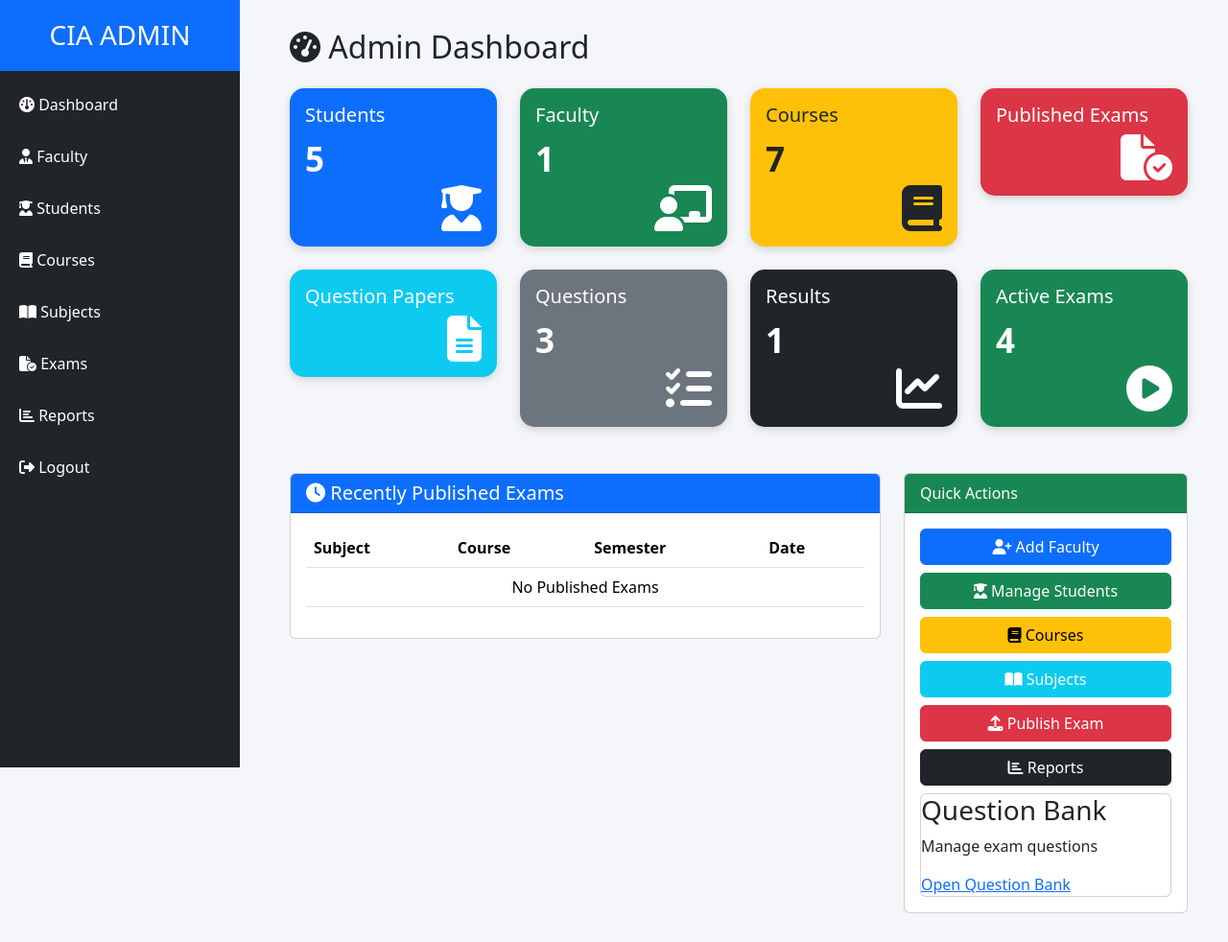
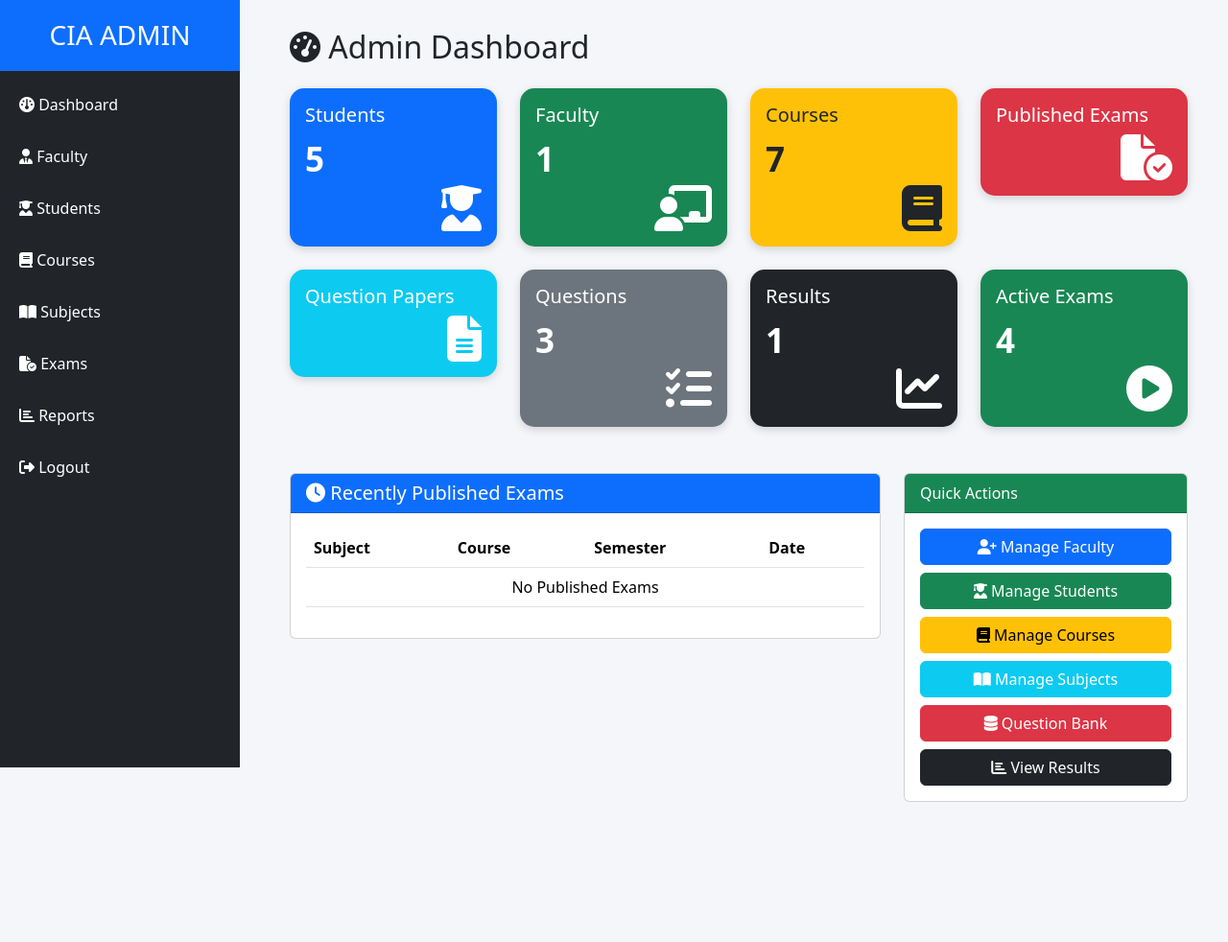
Before and after one commit to narsingraolingampally-del/CIA_Project3, a Django app: page /admin-panel/ in a window 1280 px wide. Shown: the whole page at 96% size. After the commit the page ends 836 px from the top, so only its background shows below. Run offline with Django 5.2, Linux system fonts and the light colour scheme; a user stored in the database is signed in; data comes from the database, SQL or seed files in the repository.

Commit message:
updated dashboard

```diff
--- a/quiz/templates/admin_panel/dashboard.html
+++ b/quiz/templates/admin_panel/dashboard.html
@@ -14,75 +14,43 @@
     <div class="row">
 
         <div class="col-lg-3 col-md-6 mb-4">
-
             <div class="card dashboard-card bg-primary text-white">
-
                 <div class="card-body">
-
                     <h5>Students</h5>
-
                     <div class="count">{{ student_count }}</div>
-
                     <i class="fas fa-user-graduate fa-3x float-end"></i>
-
                 </div>
-
             </div>
-
         </div>
 
         <div class="col-lg-3 col-md-6 mb-4">
-
             <div class="card dashboard-card bg-success text-white">
-
                 <div class="card-body">
-
                     <h5>Faculty</h5>
-
                     <div class="count">{{ faculty_count }}</div>
-
                     <i class="fas fa-chalkboard-teacher fa-3x float-end"></i>
-
                 </div>
-
             </div>
-
         </div>
 
         <div class="col-lg-3 col-md-6 mb-4">
-
             <div class="card dashboard-card bg-warning text-dark">
-
                 <div class="card-body">
-
                     <h5>Courses</h5>
-
                     <div class="count">{{ course_count }}</div>
-
                     <i class="fas fa-book fa-3x float-end"></i>
-
                 </div>
-
             </div>
-
         </div>
 
         <div class="col-lg-3 col-md-6 mb-4">
-
             <div class="card dashboard-card bg-danger text-white">
-
                 <div class="card-body">
-
                     <h5>Published Exams</h5>
-
                     <div class="count">{{ published_exam_count }}</div>
-
                     <i class="fas fa-file-circle-check fa-3x float-end"></i>
-
                 </div>
-
             </div>
-
         </div>
 
     </div>
@@ -90,95 +58,60 @@
     <div class="row">
 
         <div class="col-lg-3 col-md-6 mb-4">
-
             <div class="card dashboard-card bg-info text-white">
-
                 <div class="card-body">
-
                     <h5>Question Papers</h5>
-
                     <div class="count">{{ paper_count }}</div>
-
                     <i class="fas fa-file-lines fa-3x float-end"></i>
-
                 </div>
-
             </div>
-
         </div>
 
         <div class="col-lg-3 col-md-6 mb-4">
-
             <div class="card dashboard-card bg-secondary text-white">
-
                 <div class="card-body">
-
                     <h5>Questions</h5>
-
                     <div class="count">{{ question_count }}</div>
-
                     <i class="fas fa-list-check fa-3x float-end"></i>
-
                 </div>
-
             </div>
-
         </div>
 
         <div class="col-lg-3 col-md-6 mb-4">
-
             <div class="card dashboard-card bg-dark text-white">
-
                 <div class="card-body">
-
                     <h5>Results</h5>
-
                     <div class="count">{{ result_count }}</div>
-
                     <i class="fas fa-chart-line fa-3x float-end"></i>
-
                 </div>
-
             </div>
-
         </div>
 
         <div class="col-lg-3 col-md-6 mb-4">
-
             <div class="card dashboard-card bg-success text-white">
-
                 <div class="card-body">
-
                     <h5>Active Exams</h5>
-
                     <div class="count">{{ active_exam_count }}</div>
-
                     <i class="fas fa-circle-play fa-3x float-end"></i>
-
                 </div>
-
             </div>
-
         </div>
 
     </div>
 
     <div class="row mt-4">
 
+        <!-- Recently Published Exams -->
+
         <div class="col-lg-8">
 
             <div class="card">
 
                 <div class="card-header bg-primary text-white">
-
                     <h5 class="mb-0">
-
                         <i class="fas fa-clock"></i>
-
                         Recently Published Exams
-
                     </h5>
-
                 </div>
 
                 <div class="card-body">
@@ -186,19 +119,12 @@
                     <table class="table table-hover">
 
                         <thead>
-
                             <tr>
-
                                 <th>Subject</th>
-
                                 <th>Course</th>
-
                                 <th>Semester</th>
-
                                 <th>Date</th>
-
                             </tr>
-
                         </thead>
 
                         <tbody>
@@ -206,27 +132,18 @@
                         {% for exam in exams %}
 
                             <tr>
-
                                 <td>{{ exam.subject }}</td>
-
                                 <td>{{ exam.course }}</td>
-
                                 <td>{{ exam.semester }}</td>
-
                                 <td>{{ exam.exam_date }}</td>
-
                             </tr>
 
                         {% empty %}
 
                             <tr>
-
                                 <td colspan="4" class="text-center">
-
                                     No Published Exams
-
                                 </td>
-
                             </tr>
 
                         {% endfor %}
@@ -241,14 +158,14 @@
 
         </div>
 
+        <!-- Quick Actions -->
+
         <div class="col-lg-4">
 
             <div class="card">
 
                 <div class="card-header bg-success text-white">
-
                     Quick Actions
-
                 </div>
 
                 <div class="card-body">
@@ -256,60 +173,34 @@
                     <div class="d-grid gap-2">
 
                         <a href="{% url 'manage_faculty' %}" class="btn btn-primary">
-
                             <i class="fas fa-user-plus"></i>
-
-                            Add Faculty
-
+                            Manage Faculty
                         </a>
 
                         <a href="{% url 'manage_students' %}" class="btn btn-success">
-
                             <i class="fas fa-user-graduate"></i>
-
                             Manage Students
-
                         </a>
 
                         <a href="{% url 'manage_courses' %}" class="btn btn-warning">
-
                             <i class="fas fa-book"></i>
-
-                            Courses
-
+                            Manage Courses
                         </a>
 
                         <a href="{% url 'manage_subjects' %}" class="btn btn-info text-white">
-
                             <i class="fas fa-book-open"></i>
-
-                            Subjects
-
+                            Manage Subjects
                         </a>
 
-                        <a href="{% url 'manage_exams' %}" class="btn btn-danger">
-
-                            <i class="fas fa-upload"></i>
-
-                            Publish Exam
-
+                        <a href="{% url 'question_bank' %}" class="btn btn-danger">
+                            <i class="fas fa-database"></i>
+                            Question Bank
                         </a>
 
-                        <a href="{% url 'admin_reports' %}" class="btn btn-dark">
-
+                        <a href="{% url 'view_results' %}" class="btn btn-dark">
                             <i class="fas fa-chart-bar"></i>
-
-                            Reports
-
+                            View Results
                         </a>
-                        <div class="card">
-    <h3>Question Bank</h3>
-    <p>Manage exam questions</p>
-
-    <a href="{% url 'question_bank' %}">
-        Open Question Bank
-    </a>
-</div>
 
                     </div>
 
--- a/quiz/urls.py
+++ b/quiz/urls.py
@@ -3,200 +3,272 @@
 from django.conf import settings
 from django.conf.urls.static import static
 
-
-
 from . import views
 
 urlpatterns = [
 
-    # ===================================
+    # =====================================================
     # HOME
-    # ===================================
+    # =====================================================
 
     path('', views.index_page, name='index'),
 
-    # ===================================
+    # =====================================================
     # LOGIN
-    # ===================================
+    # =====================================================
 
     path('faculty-login/', views.faculty_login, name='faculty_login'),
-
     path('student-login/', views.student_login, name='student_login'),
 
-    # ===================================
+    # =====================================================
     # DASHBOARDS
-    # ===================================
+    # =====================================================
 
-    path('student-dashboard/', views.student_dashboard, name='student_dashboard'),
     path(
-    'take-quiz/<int:exam_id>/',
-    views.take_quiz,
-    name='take_quiz'
-),
-path(
-    'submit-quiz/',
-    views.submit_quiz,
-    name='submit_quiz'
-),
+        'student-dashboard/',
+        views.student_dashboard,
+        name='student_dashboard'
+    ),
 
-    path('faculty-dashboard/', views.faculty_dashboard, name='faculty_dashboard'),
+    path(
+        'faculty-dashboard/',
+        views.faculty_dashboard,
+        name='faculty_dashboard'
+    ),
 
-    # ===================================
+    # =====================================================
+    # QUIZ
+    # =====================================================
+
+    path(
+        'take-quiz/<int:exam_id>/',
+        views.take_quiz,
+        name='take_quiz'
+    ),
+
+    path(
+        'submit-quiz/',
+        views.submit_quiz,
+        name='submit_quiz'
+    ),
+
+    # =====================================================
     # FACULTY MODULE
-    # ===================================
+    # =====================================================
 
-    path('view-questions/', views.view_questions, name='view_questions'),
+    path(
+        'view-questions/',
+        views.view_questions,
+        name='view_questions'
+    ),
 
-    path('upload-question-paper/', views.upload_question_paper, name='upload_question_paper'),
+    path(
+        'upload-question-paper/',
+        views.upload_question_paper,
+        name='upload_question_paper'
+    ),
 
+    path(
+        'view-results/',
+        views.view_results,
+        name='view_results'
+    ),
 
-    path('view-results/', views.view_results, name='view_results'),
+    path(
+        'publish-exam/<int:id>/',
+        views.publish_exam,
+        name='publish_exam'
+    ),
 
-    path('publish-exam/<int:id>/', views.publish_exam, name='publish_exam'),
+    path(
+        'delete-paper/<int:pk>/',
+        views.delete_paper,
+        name='delete_paper'
+    ),
 
-    path('delete-paper/<int:pk>/', views.delete_paper, name='delete_paper'),
+    # =====================================================
+    # ADMIN DASHBOARD
+    # =====================================================
 
-    # ===================================
-    # ADMIN PANEL
-    # ===================================
+    path(
+        'admin-panel/',
+        views.admin_dashboard,
+        name='admin_dashboard'
+    ),
 
-    path('admin-panel/', views.admin_dashboard, name='admin_dashboard'),
+    # =====================================================
+    # FACULTY MANAGEMENT
+    # =====================================================
 
-    path('admin-panel/faculty/', views.manage_faculty, name='manage_faculty'),
+    path(
+        'admin-panel/faculty/',
+        views.manage_faculty,
+        name='manage_faculty'
+    ),
 
-    path('admin-panel/students/', views.manage_students, name='manage_students'),
+    path(
+        'admin-panel/faculty/add/',
+        views.add_faculty,
+        name='add_faculty'
+    ),
 
-    path('admin-panel/courses/', views.manage_courses, name='manage_courses'),
+    path(
+        'admin-panel/faculty/edit/<int:id>/',
+        views.edit_faculty,
+        name='edit_faculty'
+    ),
 
-    path('admin-panel/subjects/', views.manage_subjects, name='manage_subjects'),
+    path(
+        'admin-panel/faculty/delete/<int:id>/',
+        views.delete_faculty,
+        name='delete_faculty'
+    ),
 
+    # =====================================================
+    # STUDENT MANAGEMENT
+    # =====================================================
 
+    path(
+        'admin-panel/students/',
+        views.manage_students,
+        name='manage_students'
+    ),
 
+    path(
+        'admin-panel/students/add/',
+        views.add_student,
+        name='add_student'
+    ),
 
+    path(
+        'admin-panel/students/edit/<int:id>/',
+        views.edit_student,
+        name='edit_student'
+    ),
 
-    # ===================================
+    path(
+        'admin-panel/students/upload/',
+        views.upload_students,
+        name='upload_students'
+    ),
+
+    # =====================================================
+    # COURSE MANAGEMENT
+    # =====================================================
+
+    path(
+        'admin-panel/courses/',
+        views.manage_courses,
+        name='manage_courses'
+    ),
+
+    path(
+        'admin-panel/courses/add/',
+        views.add_course,
+        name='add_course'
+    ),
+
+    path(
+        'admin-panel/courses/edit/<int:id>/',
+        views.edit_course,
+        name='edit_course'
+    ),
+
+    path(
+        'admin-panel/courses/delete/<int:id>/',
+        views.delete_course,
+        name='delete_course'
+    ),
+
+    # =====================================================
+    # SUBJECT MANAGEMENT
+    # =====================================================
+
+    path(
+        'admin-panel/subjects/',
+        views.manage_subjects,
+        name='manage_subjects'
+    ),
+
+    path(
+        'admin-panel/subjects/add/',
+        views.add_subject,
+        name='add_subject'
+    ),
+
+    path(
+        'admin-panel/subjects/edit/<int:id>/',
+        views.edit_subject,
+        name='edit_subject'
+    ),
+
+    path(
+        'admin-panel/subjects/delete/<int:id>/',
+        views.delete_subject,
+        name='delete_subject'
+    ),
+
+    # =====================================================
+    # QUESTION BANK
+    # =====================================================
+
+    path(
+        'admin-panel/question-bank/',
+        views.question_bank,
+        name='question_bank'
+    ),
+
+    path(
+        'admin-panel/question-bank/upload/',
+        views.upload_questions,
+        name='upload_questions'
+    ),
+
+    path(
+        'admin-panel/question-bank/edit/<int:pk>/',
+        views.edit_question,
+        name='edit_question'
+    ),
+
+    path(
+        'admin-panel/question-bank/delete/<int:pk>/',
+        views.delete_question,
+        name='delete_question'
+    ),
+
+    # =====================================================
+    # EXAMS
+    # =====================================================
+
+    path(
+        'admin-panel/exams/',
+        views.manage_exams,
+        name='manage_exams'
+    ),
+
+    # =====================================================
+    # REPORTS
+    # =====================================================
+
+    path(
+        'admin-panel/reports/',
+        views.admin_reports,
+        name='admin_reports'
+    ),
+
+    # =====================================================
     # LOGOUT
-    # ===================================
+    # =====================================================
 
     path(
         'logout/',
         LogoutView.as_view(next_page='index'),
         name='logout'
     ),
-    path(
-    'admin-panel/faculty/add/',
-    views.add_faculty,
-    name='add_faculty'
-),
-path(
-    'admin-panel/faculty/edit/<int:id>/',
-    views.edit_faculty,
-    name='edit_faculty'
-),
-
-path(
-    'admin-panel/faculty/delete/<int:id>/',
-    views.delete_faculty,
-    name='delete_faculty'
-),
-
-# ==========================================
-# STUDENT MANAGEMENT
-# ==========================================
-
-path(
-    'admin-panel/students/',
-    views.manage_students,
-    name='manage_students'
-),
-
-path(
-    'admin-panel/students/add/',
-    views.add_student,
-    name='add_student'
-),
-
-path(
-    'admin-panel/students/edit/<int:id>/',
-    views.edit_student,
-    name='edit_student'
-),
-
-
-path(
-    'admin-panel/students/edit/<int:id>/',
-    views.edit_student,
-    name='edit_student'
-),
-
-path(
-    'admin-panel/students/upload/',
-    views.upload_students,
-    name='upload_students'
-),
-path(
-    "admin-panel/courses/",
-    views.manage_courses,
-    name="manage_courses"
-),
-
-path(
-    "admin-panel/courses/add/",
-    views.add_course,
-    name="add_course"
-),
-
-path(
-    "admin-panel/courses/edit/<int:id>/",
-    views.edit_course,
-    name="edit_course"
-),
-
-path(
-    "admin-panel/courses/delete/<int:id>/",
-    views.delete_course,
-    name="delete_course"
-),
-path(
-    "admin-panel/subjects/add/",
-    views.add_subject,
-    name="add_subject"
-),
-
-path(
-    "admin-panel/subjects/edit/<int:id>/",
-    views.edit_subject,
-    name="edit_subject"
-),
-
-path(
-    "admin-panel/subjects/delete/<int:id>/",
-    views.delete_subject,
-    name="delete_subject"
-),
-path(
-    'admin-panel/question-bank/',
-    views.question_bank,
-    name='question_bank'
-),
-path(
-    'admin-panel/question-bank/upload/',
-    views.upload_questions,
-    name='upload_questions'
-),
-path(
-    "admin-panel/question-bank/edit/<int:pk>/",
-    views.edit_question,
-    name="edit_question",
-),
-
-path(
-    "admin-panel/question-bank/delete/<int:pk>/",
-    views.delete_question,
-    name="delete_question",
-),
-
 ]
 
 if settings.DEBUG:
-    urlpatterns += static(settings.MEDIA_URL, document_root=settings.MEDIA_ROOT)
+    urlpatterns += static(
+        settings.MEDIA_URL,
+        document_root=settings.MEDIA_ROOT
+    )
--- a/quiz/views.py
+++ b/quiz/views.py
@@ -1104,3 +1104,25 @@
     )
 
     return redirect("faculty_dashboard")
+@login_required
+@user_passes_test(is_admin)
+def admin_reports(request):
+    return render(request, "admin_panel/reports.html")
+
+# =========================================
+# MANAGE EXAMS
+# =========================================
+
+@login_required
+@user_passes_test(is_admin)
+def manage_exams(request):
+
+    exams = PublishedExam.objects.all().order_by("-id")
+
+    return render(
+        request,
+        "admin_panel/manage_exams.html",
+        {
+            "exams": exams,
+        }
+    )
```
Also changed, not shown: quiz/templates/admin_panel/manage_exams.html (added, +27 -0 lines).
